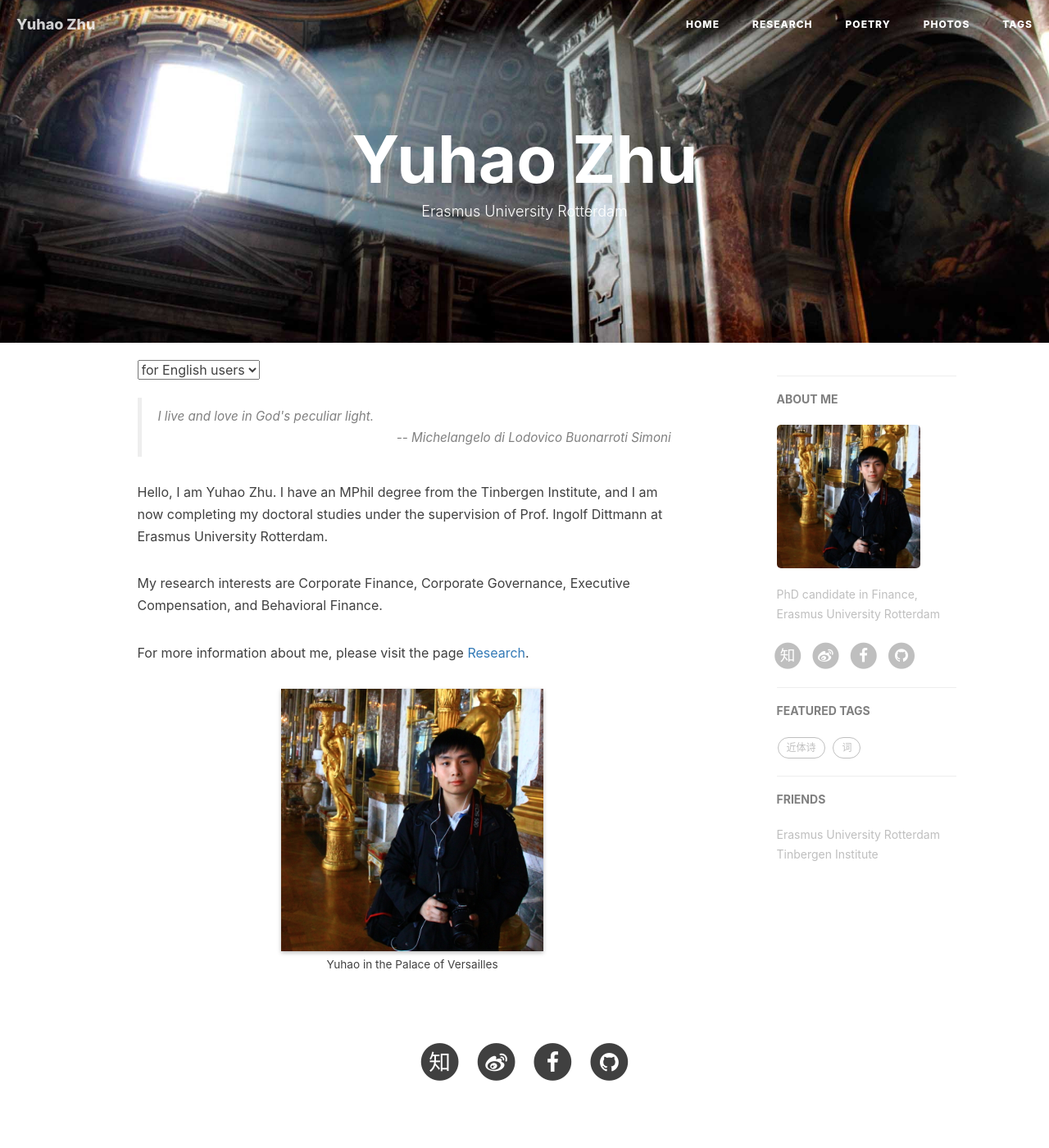
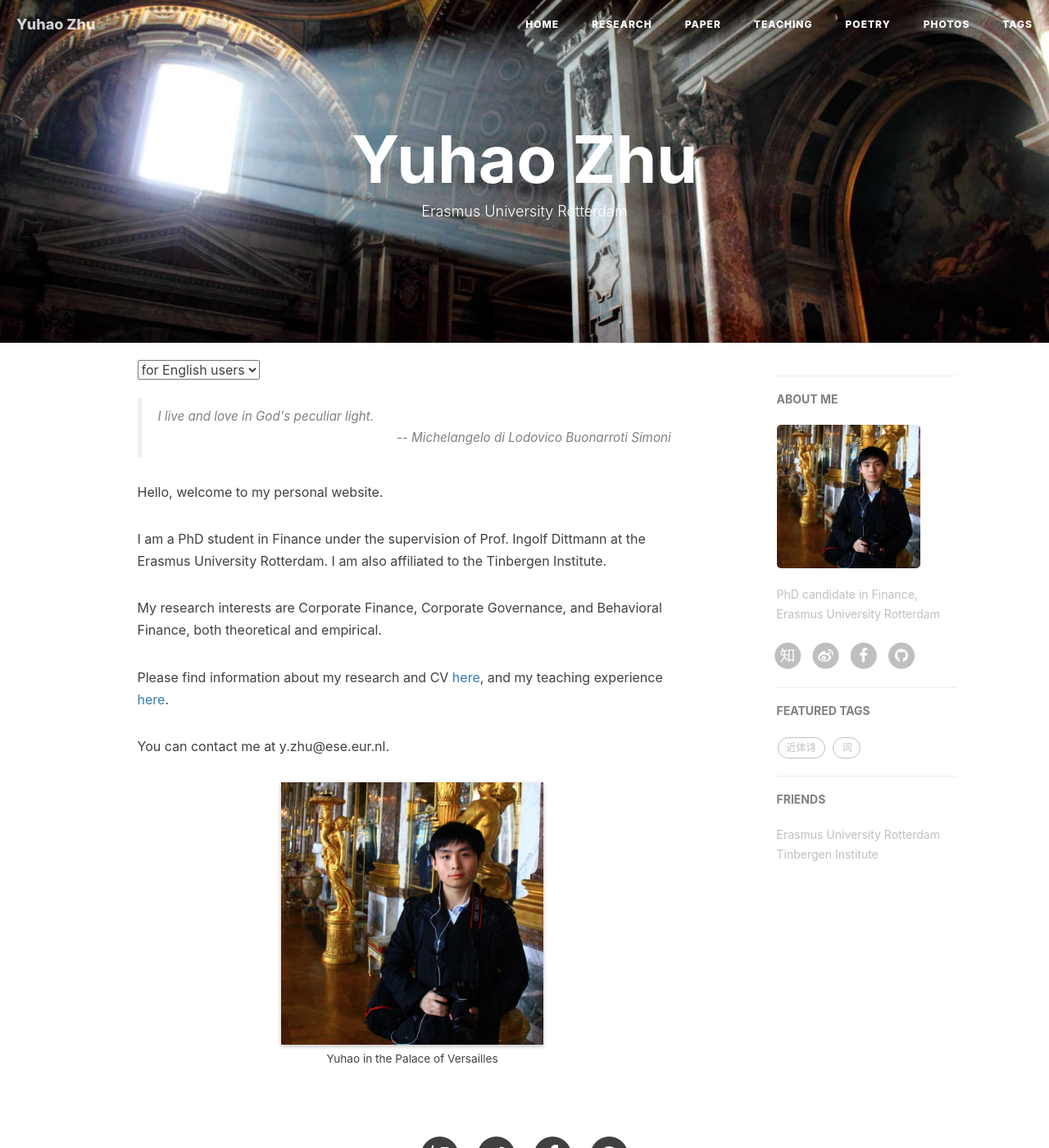
Before and after one commit to forfudan/forfudan.github.io, a Jekyll site: the page built from index.html, in a window 1280 px wide and 1400 px high. Shown: the whole window at 82% size. Built offline with Jekyll 4.4.1, drawn with Linux system fonts in a browser that asks for light colours; nearby versions of some CDN libraries; comment, search, counter and statistics services are not loaded.

Commit message:
20170725
Add teaching and paper pages.

```diff
--- a/_config.yml
+++ b/_config.yml
@@ -27,7 +27,7 @@ permalink: pretty
 paginate: 100
 exclude: ["less","node_modules","Gruntfile.js","package.json","README.md"]
 anchorjs: true                          # if you want to customize anchor. check out line:181 of `post.html`
-paginate_path: "blogs/page:num"
+paginate_path: "zhu_blogs/page:num"
 
 
 # Gems
--- a/_posts/2017-06-10-js-version.markdown
+++ b/_posts/2017-06-10-js-version.markdown
@@ -14,6 +14,9 @@ tags:
 20170610
 
 北地物候非我同，鬱蒸之令尚春風。
+
 青磐漫籠長橋北，明月斜生鹿港東。
+
 緩步百階七八蹙，謹身十事二三空。
+
 紅塵最貴開口笑，叩命不如為善功。
--- a/index.html
+++ b/index.html
@@ -34,13 +34,19 @@ description: "Erasmus University Rotterdam"
         </p>
     </blockquote>
     <p>
-        Hello, I am Yuhao Zhu. I have an MPhil degree from the Tinbergen Institute, and I am now completing my doctoral studies under the supervision of Prof. Ingolf Dittmann at Erasmus University Rotterdam.
+        Hello, welcome to my personal website.
     </p>
     <p>
-        My research interests are Corporate Finance, Corporate Governance, Executive Compensation, and Behavioral Finance.
+        I am a PhD student in Finance under the supervision of Prof. Ingolf Dittmann at the Erasmus University Rotterdam. I am also affiliated to the Tinbergen Institute.
     </p>
     <p>
-        For more information about me, please visit the page <a href="{{site.url}}/about/">Research</a>.
+        My research interests are Corporate Finance, Corporate Governance, and Behavioral Finance, both theoretical and empirical.
+    </p>
+    <p>
+        Please find information about my research and CV <a href="{{site.url}}/about/">here</a>, and my teaching experience <a href="{{site.url}}/teaching/">here</a>.
+    </p>
+    <p>
+        You can contact me at y.zhu@ese.eur.nl.
     </p>
     <p><img class="shadow" width="320" src="/img/zhuyuhao.jpg">
         <small class="img-hint">Yuhao in the Palace of Versailles</small>
```
Also changed, not shown: other parts of index.html (+1 -1 lines), about_paper.html (added, +85 -0 lines), about_teaching.html (added, +85 -0 lines), about_cv.html (renamed from about.html), zhu_blogs/index.html (renamed from blogs/index.html).
